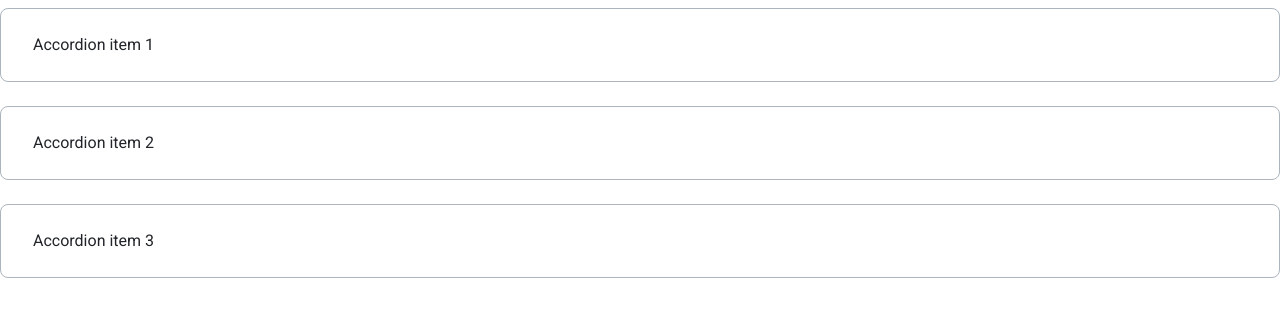
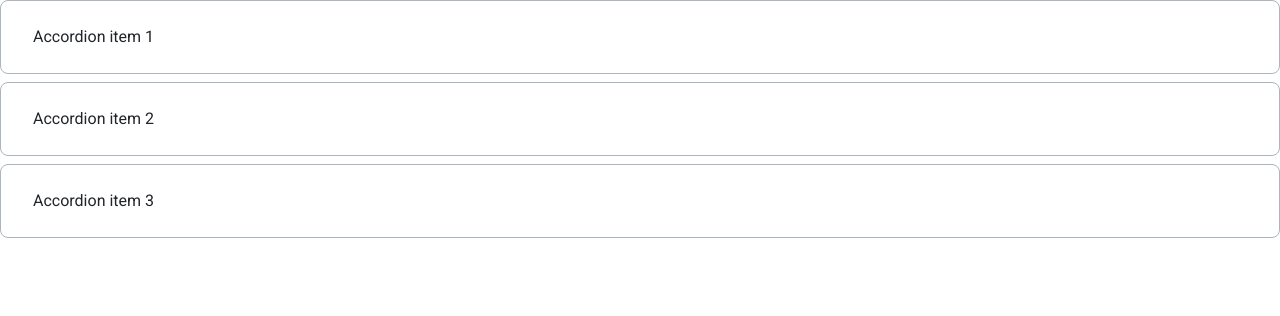
Before and after one commit to js-tasks-ru/htmlcss-20250123_duhovny, a website: page 03-lection1/02-accordion/index.html in a window 1280 px wide. Drawn offline with Linux system fonts and the light colour scheme.

Commit message:
correction-2

```diff
--- a/03-lection1/02-accordion/accordion.css
+++ b/03-lection1/02-accordion/accordion.css
@@ -4,8 +4,7 @@
     border: 1px solid var(--grey-3);
     background: var(--white);
     padding: 24px 32px;
-    margin-top: 8px;
-    margin-bottom: 24px;
+    margin-bottom: 8px;
 }
 
 .accordion__details:last-child {
```
